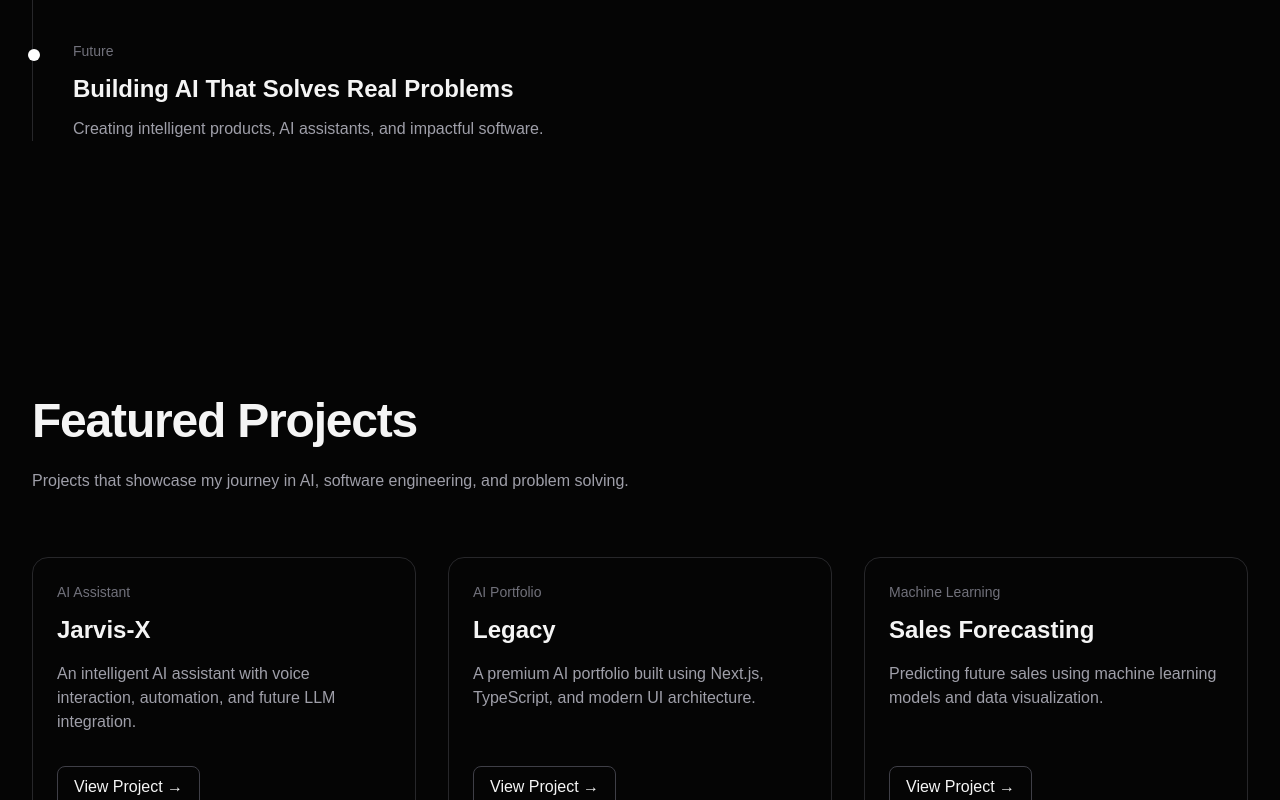
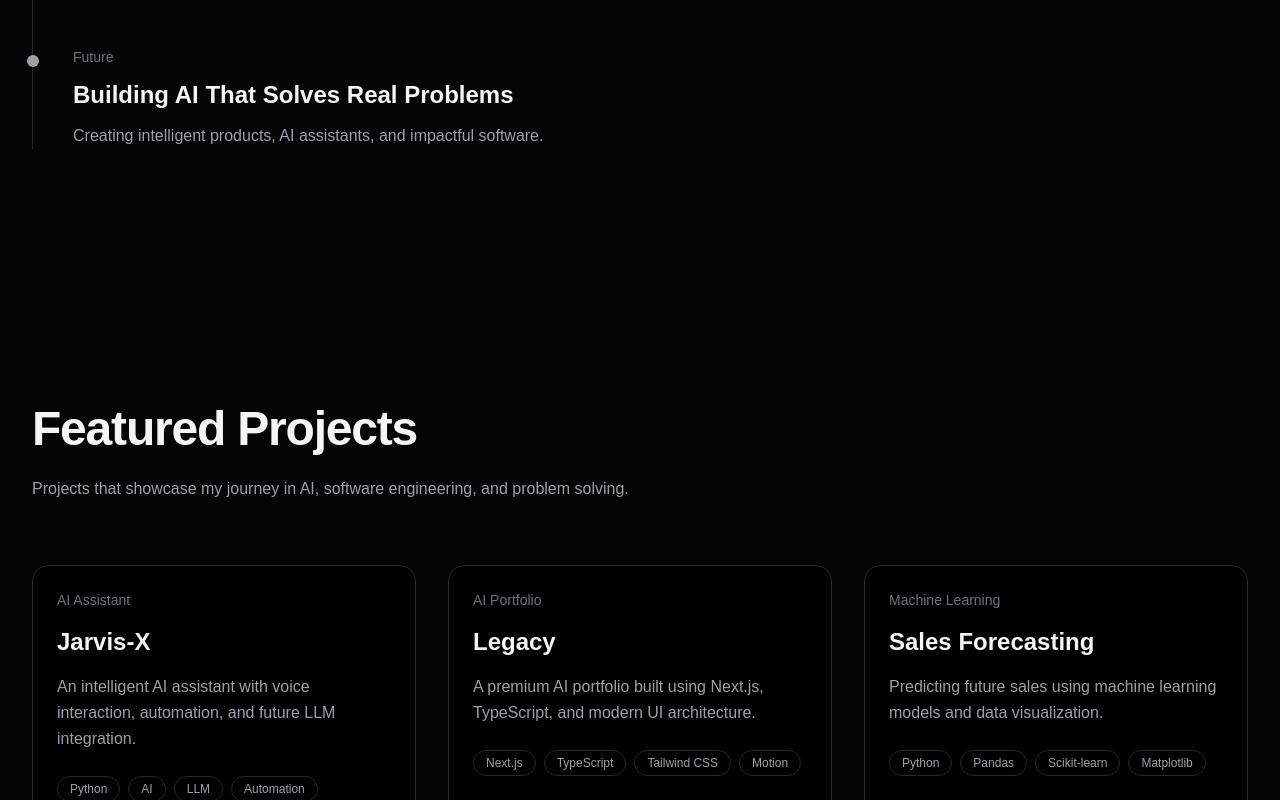
Before and after one commit to annukumarr/akp-portfolio, a Next.js app: page / in a window 1280 px wide. Shown: the part 1620-2420 px from the top of the page. Built offline with nearby package versions, Linux system fonts and the light colour scheme.

Commit message:
feat: add premium interactive portfolio experience

```diff
--- a/app/data/contact.ts
+++ b/app/data/contact.ts
@@ -2,7 +2,10 @@ export const contact = {
   title: "Let's Build Something Meaningful.",
 
   subtitle:
-    "I'm always interested in AI, machine learning, intelligent software, and opportunities to build products that solve real-world problems.",
+    "Have an idea, opportunity, or ambitious AI project? I'm always open to conversations that can turn meaningful problems into intelligent products.",
+
+  message:
+    "Whether it's AI, machine learning, intelligent software, or a challenging engineering problem — let's connect and explore what we can build together.",
 
   actions: {
     email: {
--- a/app/data/projects.ts
+++ b/app/data/projects.ts
@@ -10,6 +10,7 @@ export const projects = {
       category: "AI Assistant",
       description:
         "An intelligent AI assistant with voice interaction, automation, and future LLM integration.",
+      tech: ["Python", "AI", "LLM", "Automation"],
       href: "https://github.com/annukumarr/Jarvis-X",
     },
 
@@ -18,6 +19,7 @@ export const projects = {
       category: "AI Portfolio",
       description:
         "A premium AI portfolio built using Next.js, TypeScript, and modern UI architecture.",
+      tech: ["Next.js", "TypeScript", "Tailwind CSS", "Motion"],
       href: "https://github.com/annukumarr/akp-portfolio",
     },
 
@@ -26,6 +28,7 @@ export const projects = {
       category: "Machine Learning",
       description:
         "Predicting future sales using machine learning models and data visualization.",
+      tech: ["Python", "Pandas", "Scikit-learn", "Matplotlib"],
       href: "https://github.com/annukumarr",
     },
   ],
--- a/components/Contact/ContactActions/ContactActions.tsx
+++ b/components/Contact/ContactActions/ContactActions.tsx
@@ -1,23 +1,45 @@
+"use client";
+
+import { motion } from "motion/react";
 import { contact } from "@/app/data/contact";
 
 export default function ContactActions() {
   return (
-    <div className="mt-8 flex flex-wrap gap-4">
-      <a
+    <div className="relative mt-8 flex flex-wrap gap-4">
+      <motion.a
         href={contact.actions.email.href}
-        className="rounded-xl bg-white px-6 py-3 font-medium text-black transition hover:bg-zinc-200"
+        whileHover={{ y: -3, scale: 1.02 }}
+        whileTap={{ scale: 0.97 }}
+        transition={{ duration: 0.2 }}
+        className="
+          rounded-xl bg-white
+          px-6 py-3 font-medium text-black
+          transition-all duration-300
+          hover:shadow-[0_0_25px_rgba(255,255,255,0.20)]
+        "
       >
         {contact.actions.email.label}
-      </a>
+      </motion.a>
 
-      <a
+      <motion.a
         href={contact.actions.github.href}
         target="_blank"
         rel="noopener noreferrer"
-        className="rounded-xl border border-zinc-700 px-6 py-3 font-medium transition hover:border-white"
+        whileHover={{ y: -3, scale: 1.02 }}
+        whileTap={{ scale: 0.97 }}
+        transition={{ duration: 0.2 }}
+        className="
+          rounded-xl border border-zinc-700
+          px-6 py-3 font-medium
+          transition-all duration-300
+          hover:border-violet-500
+          hover:bg-violet-500/10
+          hover:text-violet-300
+          hover:shadow-[0_0_25px_rgba(139,92,246,0.12)]
+        "
       >
         {contact.actions.github.label}
-      </a>
+      </motion.a>
     </div>
   );
 }
--- a/components/Contact/ContactContent/ContactContent.tsx
+++ b/components/Contact/ContactContent/ContactContent.tsx
@@ -1,15 +1,50 @@
+"use client";
+
+import { motion } from "motion/react";
+import { contact } from "@/app/data/contact";
 import ContactActions from "@/components/Contact/ContactActions/ContactActions";
 
 export default function ContactContent() {
   return (
-    <div className="mt-12 rounded-2xl border border-zinc-800 p-8 md:p-10">
-      <p className="max-w-2xl text-lg leading-8 text-zinc-300">
-        I&apos;m interested in AI, machine learning, intelligent software,
-        and opportunities to build products that solve meaningful real-world
-        problems.
+    <motion.div
+      initial={{ opacity: 0, y: 30 }}
+      whileInView={{ opacity: 1, y: 0 }}
+      viewport={{ once: true, amount: 0.3 }}
+      transition={{ duration: 0.6 }}
+      whileHover={{ y: -4 }}
+      className="
+        group relative mt-12 overflow-hidden
+        rounded-2xl border border-zinc-800
+        bg-black px-10 py-10
+        transition-all duration-500
+        hover:border-violet-500/50
+        hover:shadow-[0_0_40px_rgba(139,92,246,0.10)]
+        max-sm:px-6 max-sm:py-8
+      "
+    >
+      <div
+        className="
+          pointer-events-none absolute
+          -right-24 -top-24
+          h-56 w-56 rounded-full
+          bg-violet-600/0 blur-3xl
+          transition-all duration-700
+          group-hover:bg-violet-600/15
+        "
+      />
+
+      <p
+        className="
+          relative max-w-3xl
+          text-lg leading-relaxed text-zinc-300
+          transition-colors duration-300
+          group-hover:text-white
+        "
+      >
+        {contact.subtitle}
       </p>
 
       <ContactActions />
-    </div>
+    </motion.div>
   );
 }
--- a/components/Journey/JourneyItem/JourneyItem.tsx
+++ b/components/Journey/JourneyItem/JourneyItem.tsx
@@ -1,3 +1,7 @@
+"use client";
+
+import { motion } from "motion/react";
+
 type JourneyItemProps = {
   year: string;
   title: string;
@@ -10,18 +14,49 @@ export default function JourneyItem({
   description,
 }: JourneyItemProps) {
   return (
-    <div className="relative pl-10">
-      <div className="absolute -left-[5px] top-2 h-3 w-3 rounded-full bg-white" />
+    <motion.div
+      initial={{ opacity: 0, x: -20 }}
+      whileInView={{ opacity: 1, x: 0 }}
+      viewport={{ once: true, amount: 0.3 }}
+      transition={{ duration: 0.5 }}
+      whileHover={{ x: 8 }}
+      className="group relative pl-10"
+    >
+      <div
+        className="
+          absolute -left-[6px] top-2
+          h-3 w-3 rounded-full
+          bg-zinc-400
+          transition-all duration-300
+          group-hover:scale-125
+          group-hover:bg-violet-500
+          group-hover:shadow-[0_0_20px_rgba(139,92,246,0.9)]
+        "
+      />
 
-      <p className="text-sm text-zinc-500">{year}</p>
+      <p
+        className="
+          text-sm text-zinc-500
+          transition-colors duration-300
+          group-hover:text-violet-400
+        "
+      >
+        {year}
+      </p>
 
-      <h3 className="mt-3 text-2xl font-semibold">
+      <h3
+        className="
+          mt-3 text-2xl font-semibold
+          transition-colors duration-300
+          group-hover:text-violet-400
+        "
+      >
         {title}
       </h3>
 
-      <p className="mt-3 max-w-2xl text-zinc-400">
+      <p className="mt-3 max-w-2xl leading-relaxed text-zinc-400">
         {description}
       </p>
-    </div>
+    </motion.div>
   );
 }
--- a/components/Projects/ProjectCard/ProjectCard.tsx
+++ b/components/Projects/ProjectCard/ProjectCard.tsx
@@ -1,8 +1,13 @@
+"use client";
+
+import { motion } from "motion/react";
+
 type ProjectCardProps = {
   category: string;
   title: string;
   description: string;
   href: string;
+  tech: string[];
 };
 
 export default function ProjectCard({
@@ -10,23 +15,104 @@ export default function ProjectCard({
   title,
   description,
   href,
+  tech,
 }: ProjectCardProps) {
   return (
-    <article className="flex h-full flex-col rounded-2xl border border-zinc-800 p-6 transition duration-300 hover:-translate-y-1 hover:border-white">
-      <p className="text-sm text-zinc-500">{category}</p>
+    <motion.article
+      initial={{ opacity: 0, y: 30 }}
+      whileInView={{ opacity: 1, y: 0 }}
+      viewport={{ once: true, amount: 0.2 }}
+      transition={{ duration: 0.5 }}
+      whileHover={{ y: -8 }}
+      className="
+        group relative flex h-full flex-col
+        overflow-hidden rounded-2xl
+        border border-zinc-800
+        bg-black p-6
+        transition-all duration-300
+        hover:border-violet-500/60
+        hover:shadow-[0_0_35px_rgba(139,92,246,0.12)]
+      "
+    >
+      <div
+        className="
+          pointer-events-none absolute
+          -right-20 -top-20
+          h-40 w-40 rounded-full
+          bg-violet-600/0 blur-3xl
+          transition-all duration-500
+          group-hover:bg-violet-600/15
+        "
+      />
 
-      <h3 className="mt-3 text-2xl font-semibold">{title}</h3>
+      <p
+        className="
+          relative text-sm text-zinc-500
+          transition-colors duration-300
+          group-hover:text-violet-400
+        "
+      >
+        {category}
+      </p>
 
-      <p className="mt-4 flex-1 text-zinc-400">{description}</p>
+      <h3
+        className="
+          relative mt-4 text-2xl font-semibold
+          transition-colors duration-300
+          group-hover:text-violet-400
+        "
+      >
+        {title}
+      </h3>
 
+      <p className="relative mt-4 leading-relaxed text-zinc-400">
+        {description}
+      </p>
+
+      <div className="relative mt-6 flex flex-wrap gap-2">
+        {tech.map((technology) => (
+          <span
+            key={technology}
+            className="
+              rounded-full border border-zinc-800
+              px-3 py-1 text-xs text-zinc-400
+              transition-all duration-300
+              group-hover:border-violet-500/40
+              group-hover:text-violet-300
+            "
+          >
+            {technology}
+          </span>
+        ))}
+      </div>
+
+      <div className="relative mt-auto pt-8">
         <a
           href={href}
           target="_blank"
           rel="noopener noreferrer"
-        className="mt-8 w-fit rounded-lg border border-zinc-700 px-4 py-2 transition hover:border-white"
+          className="
+            inline-flex items-center gap-2
+            rounded-xl border border-zinc-700
+            px-4 py-2 font-medium
+            transition-all duration-300
+            hover:border-violet-500
+            hover:bg-violet-500/10
+            hover:text-violet-300
+          "
         >
-        View Project →
+          View Project
+
+          <span
+            className="
+              transition-transform duration-300
+              group-hover:translate-x-1
+            "
+          >
+            →
+          </span>
         </a>
-    </article>
+      </div>
+    </motion.article>
   );
 }
--- a/components/Projects/ProjectsGrid/ProjectsGrid.tsx
+++ b/components/Projects/ProjectsGrid/ProjectsGrid.tsx
@@ -1,25 +1,18 @@
 import { projects } from "@/app/data/projects";
-
 import ProjectCard from "@/components/Projects/ProjectCard/ProjectCard";
-import FadeIn from "@/components/motion/FadeIn";
 
 export default function ProjectsGrid() {
   return (
     <div className="mt-16 grid gap-8 md:grid-cols-2 lg:grid-cols-3">
-      {projects.items.map((project, index) => (
-        <FadeIn
+      {projects.items.map((project) => (
+        <ProjectCard
           key={project.title}
-          delay={index * 0.15}
-          y={32}
-          className="h-full"
-        >
-          <ProjectCard
-            category={project.category}
-            title={project.title}
-            description={project.description}
-            href={project.href}
-          />
-        </FadeIn>
+          category={project.category}
+          title={project.title}
+          description={project.description}
+          tech={project.tech}
+          href={project.href}
+        />
       ))}
     </div>
   );
```
Also changed, not shown: components/Navbar/NavbarLinks/NavbarLinks.tsx (+44 -13 lines). Lines whose indentation alone changed are shown as unchanged.
